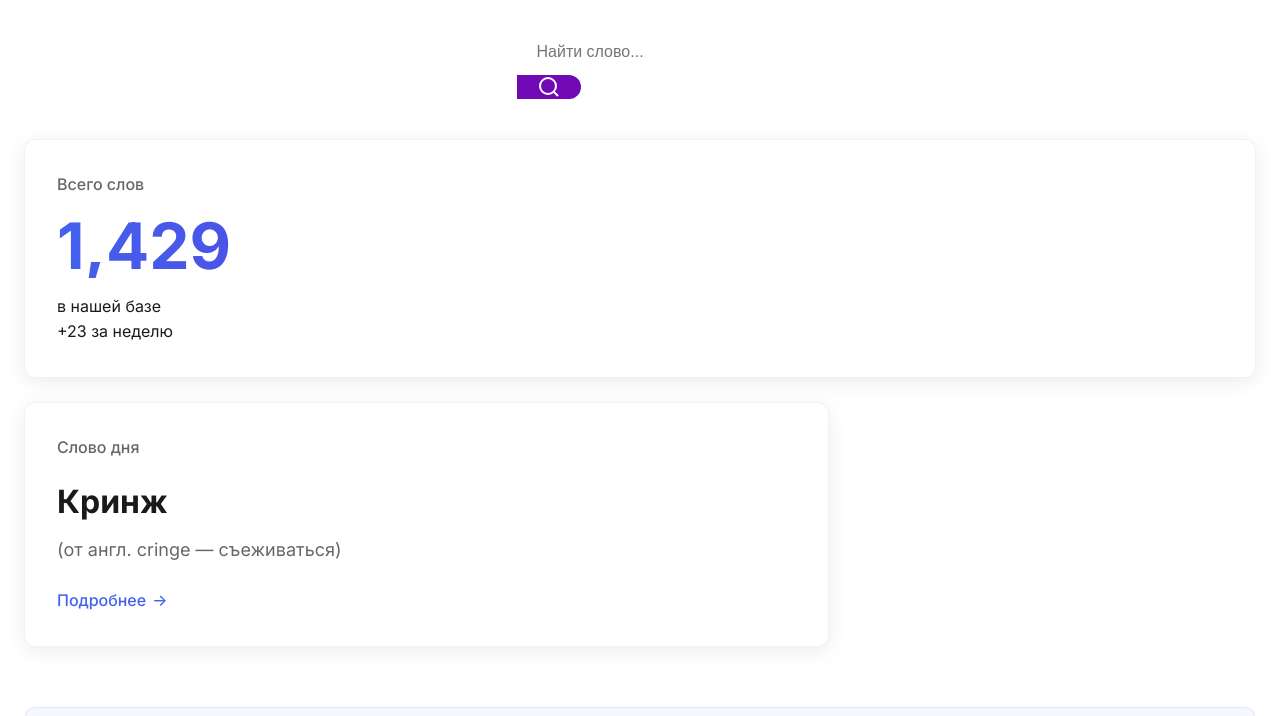
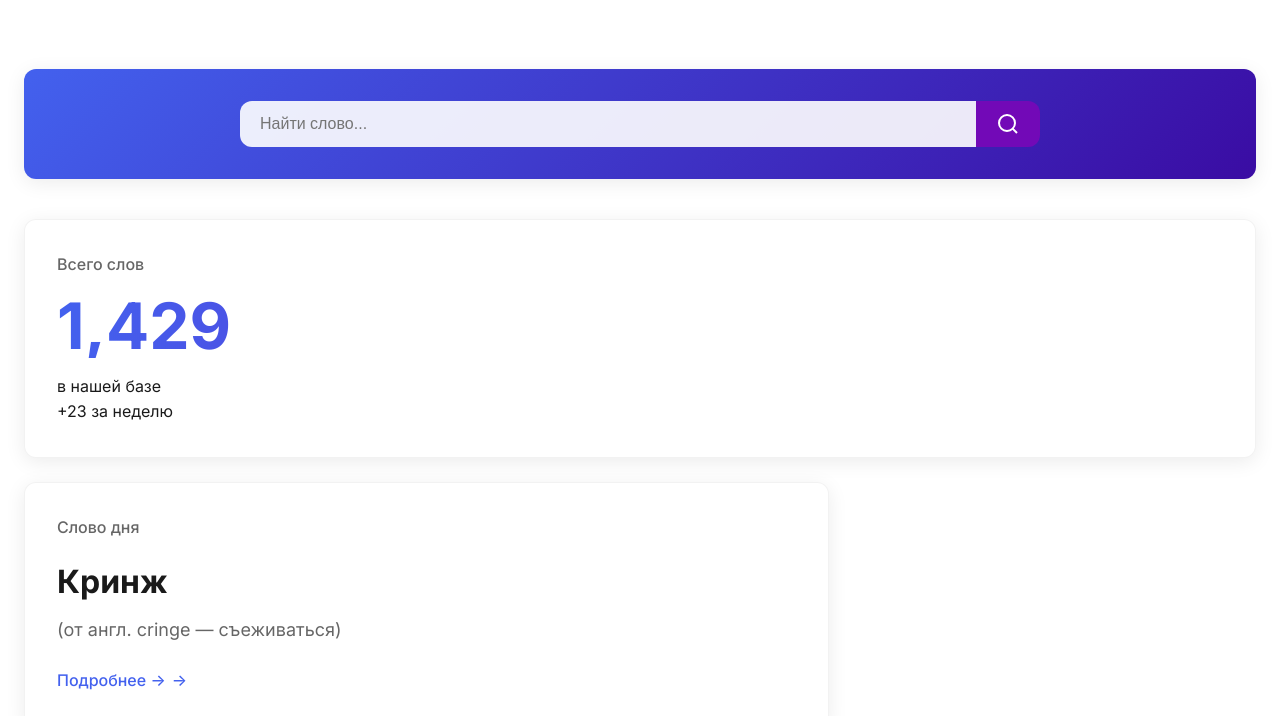
Before and after one commit to alexdelete/dictionary, a plain HTML site: page index.html in a window 1280 px wide. Shown: the part 83-799 px from the top of the page. Drawn offline with Linux system fonts and the light colour scheme.

Commit message:
Update index.html

```diff
--- a/index.html
+++ b/index.html
@@ -22,11 +22,12 @@
         <div class="logo-text">Rech’</div>
       </div>
       <a href="all-words.html" class="view-all-button">🔎 Посмотреть все слова</a>
-
     </header>
 
+    <section class="search-section">
+      <div class="container">
+        <div class="search-wrapper">
           <div class="search-input-wrapper">
-          <div class="container">
             <input type="text" placeholder="Найти слово..." class="search-input" autocomplete="off">
             <button class="search-button" aria-label="Поиск">
               <svg width="24" height="24" viewBox="0 0 24 24" fill="none">
@@ -36,6 +37,7 @@
             </button>
           </div>
         </div>
+      </div>
     </section>
 
     <main class="main">
@@ -53,7 +55,7 @@
           <p class="card-label">Слово дня</p>
           <h2 class="word-title">Кринж</h2>
           <p class="definition">(от англ. cringe — съеживаться)</p>
-          <a class="more-link" href="#">Подробнее</a>
+          <a class="more-link" href="#">Подробнее →</a>
         </div>
       </div>
 
@@ -78,7 +80,6 @@
   </div>
 
 
-
   <script src="js/script.js"></script>
 </body>
 </html>
```
